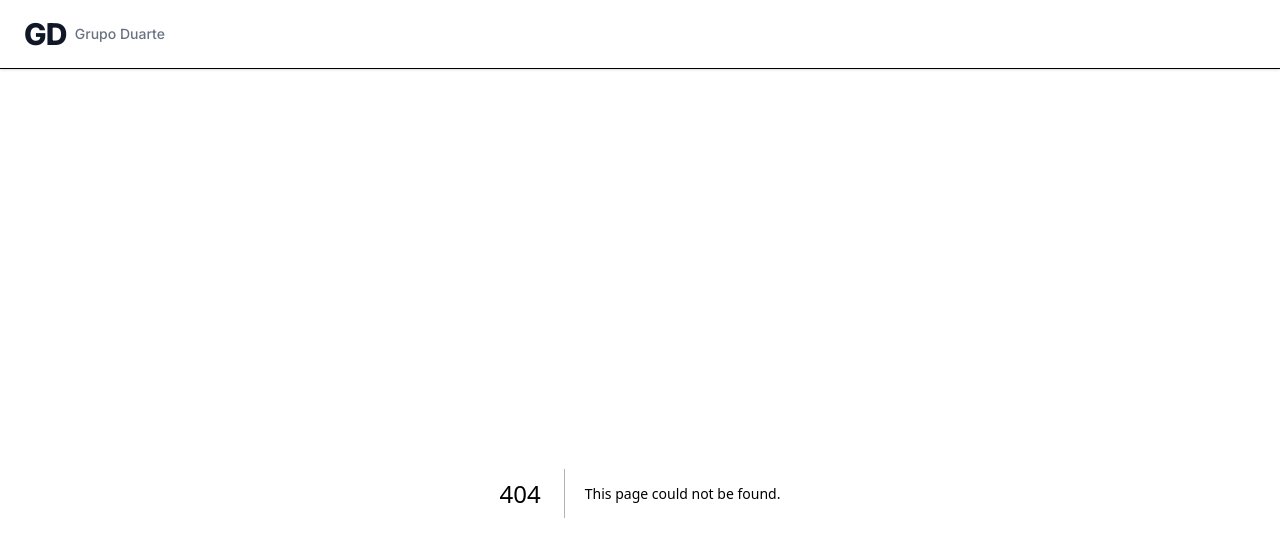
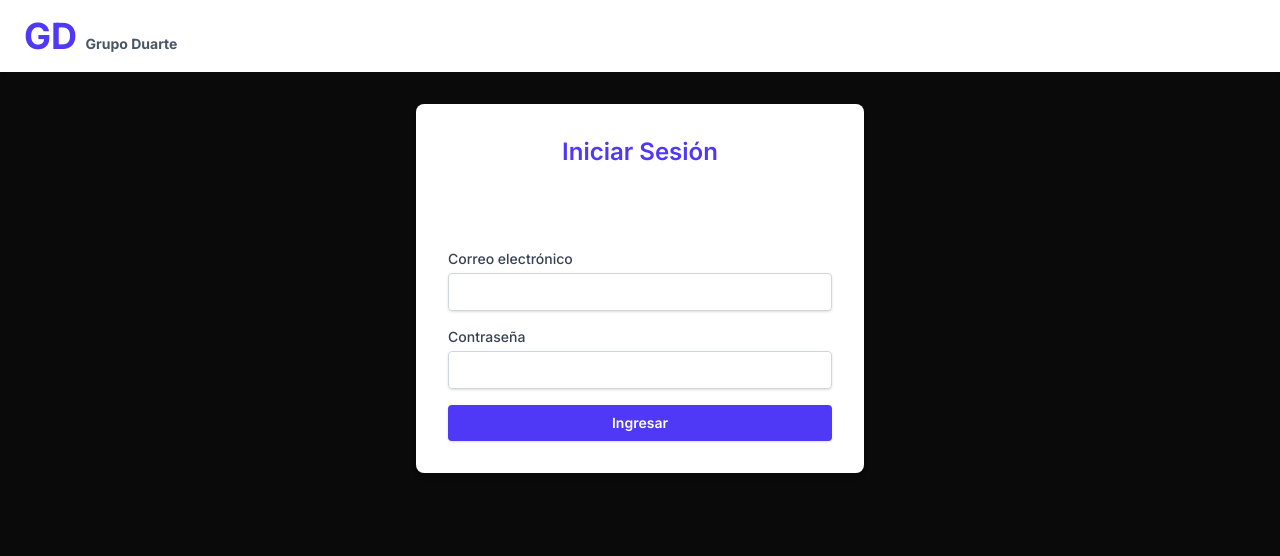
Before and after one commit to edwindeleon/shopify-next-kleiot, a Next.js app: page /auth/login in a window 1280 px wide. Before the commit this address had no page. Shown: the top 556 px of the page. Built offline with nearby package versions, Linux system fonts and the light colour scheme.

Commit message:
Autenticación agregada

```diff
--- a/app/api/companies/[id]/clients/route.ts
+++ /dev/null
@@ -1,19 +0,0 @@
-// app/api/companies/[id]/clients/route.ts
-// Endpoint para devolver los clientes de una compañía específica
-
-import { NextRequest } from "next/server";
-import { NextResponse } from "next/server";
-import { mockCompanies } from "@/lib/simulatedData";
-
-export async function GET(
-  req: NextRequest,
-  { params }: { params: { id: string } }
-) {
-  const company = mockCompanies.find((c) => c.id === params.id);
-
-  if (!company) {
-    return NextResponse.json({ error: "Company not found" }, { status: 404 });
-  }
-
-  return NextResponse.json(company.clients);
-}
--- /dev/null
+++ b/app/api/login/route.ts
@@ -0,0 +1,30 @@
+// app/api/login/route.ts
+import { NextResponse } from "next/server";
+import type { NextRequest } from "next/server";
+import { serialize } from "cookie";
+
+const ADMIN_EMAIL = process.env.NEXT_ADMIN_EMAIL;
+const ADMIN_PASSWORD = process.env.NEXT_ADMIN_PASSWORD;
+
+export async function POST(request: NextRequest) {
+  const { email, password } = await request.json();
+
+  if (email !== ADMIN_EMAIL || password !== ADMIN_PASSWORD) {
+    return NextResponse.json(
+      { error: "Credenciales incorrectas." },
+      { status: 401 }
+    );
+  }
+
+  const cookie = serialize("auth", "true", {
+    httpOnly: true,
+    path: "/",
+    maxAge: 60 * 60 * 24, // 1 día
+    secure: false, // Usa true solo en producción con HTTPS
+    sameSite: "lax",
+  });
+
+  const response = NextResponse.json({ message: "Inicio de sesión exitoso" });
+  response.headers.set("Set-Cookie", cookie);
+  return response;
+}
--- /dev/null
+++ b/app/api/logout/route.ts
@@ -0,0 +1,16 @@
+// app/api/logout/route.ts
+import { NextResponse } from "next/server";
+import { serialize } from "cookie";
+
+export async function POST() {
+  const cookie = serialize("auth", "", {
+    httpOnly: true,
+    path: "/",
+    expires: new Date(0), // Expira inmediatamente
+    sameSite: "lax",
+  });
+
+  const response = NextResponse.json({ message: "Sesión cerrada" });
+  response.headers.set("Set-Cookie", cookie);
+  return response;
+}
--- /dev/null
+++ b/app/auth/login/page.tsx
@@ -0,0 +1,107 @@
+// app/login/page.tsx
+"use client";
+
+import { useState } from "react";
+import { useRouter } from "next/navigation";
+
+export default function LoginPage() {
+  const router = useRouter();
+  const [email, setEmail] = useState("");
+  const [password, setPassword] = useState("");
+  const [error, setError] = useState("");
+
+  const handleLogin = async () => {
+  try {
+    const response = await fetch("/api/login", {
+      method: "POST",
+      headers: {
+        "Content-Type": "application/json",
+      },
+      body: JSON.stringify({ email, password }),
+    });
+
+    const data = await response.json();
+
+    if (!response.ok) {
+      setError(data.error || "Error desconocido");
+      return;
+    }
+
+    router.push("/");
+  } catch (error) {
+    setError("Error al iniciar sesión.");
+  }
+};
+
+
+  return (
+    <>
+    <header className="w-full bg-white shadow">
+      <div className="mx-auto flex max-w-7xl items-center justify-between px-6 py-4">
+        <div className="text-4xl font-bold text-indigo-600">
+          GD <span className="text-sm text-gray-600">Grupo Duarte</span>
+        </div>
+
+      </div>
+    </header>
+
+    <main className="flex justify-center px-4 py-8">
+      <div className="w-full max-w-md rounded-lg bg-white p-8 shadow-md">
+        <div className="mb-6 text-center">
+          <div className="text-2xl font-bold text-blue-900">
+            <span className="text-4xl font-extrabold text-indigo-600"><h2 className="mb-4 text-2xl font-semibold">Iniciar Sesión</h2></span><br />
+
+          </div>
+        </div>
+
+        {error && (
+          <p className="mb-4 rounded bg-red-100 px-4 py-2 text-sm text-red-700">
+            {error}
+          </p>
+        )}
+
+        <form onSubmit={(e) => {
+                e.preventDefault();
+                handleLogin();
+              }}
+              className="space-y-4">
+          <div>
+            <label htmlFor="email" className="block text-sm font-medium text-gray-700">
+              Correo electrónico
+            </label>
+            <input
+              type="email"
+              id="email"
+              className="mt-1 w-full rounded border border-gray-300 px-3 py-2 text-sm shadow-sm focus:border-indigo-500 focus:outline-none focus:ring-indigo-500"
+              value={email}
+              onChange={(e) => setEmail(e.target.value)}
+              required
+            />
+          </div>
+
+          <div>
+            <label htmlFor="password" className="block text-sm font-medium text-gray-700">
+              Contraseña
+            </label>
+            <input
+              type="password"
+              id="password"
+              className="mt-1 w-full rounded border border-gray-300 px-3 py-2 text-sm shadow-sm focus:border-indigo-500 focus:outline-none focus:ring-indigo-500"
+              value={password}
+              onChange={(e) => setPassword(e.target.value)}
+              required
+            />
+          </div>
+
+          <button
+            type="submit"
+            className="w-full rounded bg-indigo-600 px-4 py-2 text-sm font-semibold text-white shadow-sm hover:bg-indigo-700"
+          >
+            Ingresar
+          </button>
+        </form>
+      </div>
+    </main>
+    </>
+  );
+}
--- a/app/layout.tsx
+++ b/app/layout.tsx
@@ -2,7 +2,6 @@ import type { Metadata } from "next";
 import { Inter } from "next/font/google";
 import "./globals.css";
 import { CompanyProvider } from "@/context/CompanyContext";
-
 const inter = Inter({ subsets: ["latin"] });
 
 export const metadata: Metadata = {
@@ -17,18 +16,9 @@ export default function RootLayout({
 }) {
   return (
     <html lang="es">
-      <body className={`bg-[#f5faff] text-gray-800 ${inter.className}`}>
+      <body className={inter.className}>
         <CompanyProvider>
-          <header className="w-full border-b bg-white px-6 py-4 shadow-sm">
-            <div className="mx-auto flex max-w-7xl items-center justify-between">
-              <div className="flex items-center space-x-2">
-                <span className="text-3xl font-extrabold text-gray-900 tracking-tight">GD</span>
-                <span className="text-sm font-medium text-gray-500">Grupo Duarte</span>
-              </div>
-            </div>
-          </header>
-          <div className="max-w-6xl mx-auto px-4 py-6">
-
+          <div>
             {children}
           </div>
         </CompanyProvider>
--- a/app/page.tsx
+++ b/app/page.tsx
@@ -1,12 +1,14 @@
 // app/page.tsx
 import CompanyDropdown from "@/components/CompanyDropdown";
 import ClientTable from "@/components/ClientTable";
-
+import Header from "@/components/Header";
 export default async function HomePage() {
 
 
   return (
     <>
+    <Header />
+    <div className="max-w-6xl mx-auto px-4 py-6">
       <main className="mt-6">
         <h1 className="text-2xl font-bold mb-4">Gestión de Clientes</h1>
 
@@ -16,6 +18,7 @@ export default async function HomePage() {
           <ClientTable />
         </div>
       </main>
+      </div>
     </>
   );
 }
--- /dev/null
+++ b/components/Header.tsx
@@ -0,0 +1,32 @@
+// components/Header.tsx
+
+"use client";
+
+import { useRouter } from "next/navigation";
+
+export default function Header() {
+  const router = useRouter();
+
+  const handleLogout = async () => {
+    await fetch("/api/logout", {
+      method: "POST",
+    });
+    router.push("/auth/login");
+  };
+
+  return (
+    <header className="w-full bg-white shadow">
+      <div className="mx-auto flex max-w-7xl items-center justify-between px-6 py-4">
+        <div className="text-4xl font-bold text-indigo-600">
+          GD <span className="text-sm text-gray-600">Grupo Duarte</span>
+        </div>
+      <button
+        onClick={handleLogout}
+        className="bg-red-600 hover:bg-red-700 text-white px-4 py-2 rounded-md text-sm font-semibold shadow"
+      >
+        Cerrar sesión
+      </button>
+      </div>
+    </header>
+  );
+}
--- /dev/null
+++ b/middleware.ts
@@ -0,0 +1,26 @@
+// middleware.ts
+import { NextResponse } from "next/server";
+import type { NextRequest } from "next/server";
+
+export function middleware(request: NextRequest) {
+  const { pathname } = request.nextUrl;
+  const isAuthRoute = pathname.startsWith("/auth/login") || pathname.startsWith("/api/login");
+
+  const authCookie = request.cookies.get("auth");
+
+  // Si el usuario NO está autenticado y no está en la ruta de login, redirige
+  if (!authCookie && !isAuthRoute) {
+    return NextResponse.redirect(new URL("/auth/login", request.url));
+  }
+
+  // Si está en /auth/login y ya está autenticado, redirige al home
+  if (authCookie && pathname.startsWith("/auth/login")) {
+    return NextResponse.redirect(new URL("/", request.url));
+  }
+
+  return NextResponse.next();
+}
+
+export const config = {
+  matcher: ["/((?!_next|favicon.ico|static).*)"],
+};
--- a/package.json
+++ b/package.json
@@ -16,6 +16,7 @@
     "@radix-ui/react-dialog": "^1.1.14",
     "class-variance-authority": "^0.7.1",
     "clsx": "^2.1.1",
+    "cookie": "^1.0.2",
     "lucide-react": "^0.514.0",
     "next": "15.3.3",
     "react": "^19.0.0",
```
Also changed, not shown: 1 other file (tests, documents, lock files or other folders).
